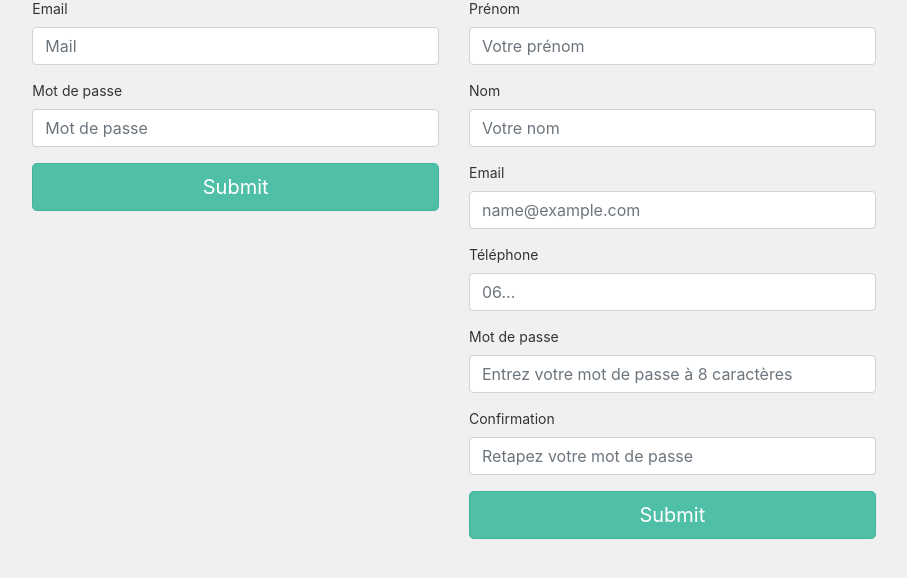
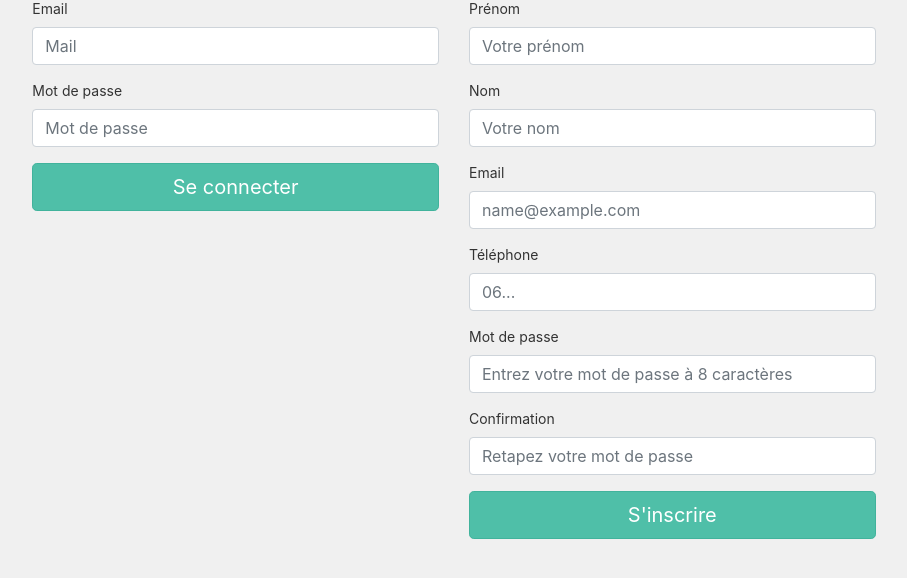
Before and after one commit to MeddySeize/MFC_2020, a PHP site: page /auth.php?badID=true in a window 1280 px wide. Shown: the part 208-786 px from the top of the page, without its empty margins (186-1093 px from the left). Run offline with PHP 8.4, Linux system fonts and the light colour scheme; the visitor is signed in with stand-in values (Sample User, id 1); some web fonts are replaced.

Commit message:
modification du texte sur les boutons

```diff
--- a/element/connexion.php
+++ b/element/connexion.php
@@ -7,6 +7,6 @@
     <label for="passwd">Mot de passe</label>
     <input type="password" class="form-control" id="conPasswd" name="conPasswd" placeholder="Mot de passe">
   </div>
-  <input type="submit" class="btn btn-primary btn-lg btn-block" name="envoi">
+  <input type="submit" class="btn btn-primary btn-lg btn-block" name="envoi" value="Se connecter">
   </form>
   <br><br>
--- a/element/inscription.php
+++ b/element/inscription.php
@@ -23,5 +23,5 @@
     <label for="passwd">Confirmation</label>
     <input type="password" class="form-control" id="conf" name="conf" placeholder="Retapez votre mot de passe" pattern="(?=.*\d)(?=.*[a-z])(?=.*[A-Z]).{8,}" required>
   </div>
-  <input type="submit" class="btn btn-primary btn-lg btn-block" name="envoi">
+  <input type="submit" class="btn btn-primary btn-lg btn-block" name="envoi" value = "S'inscrire">
 </form>
```
